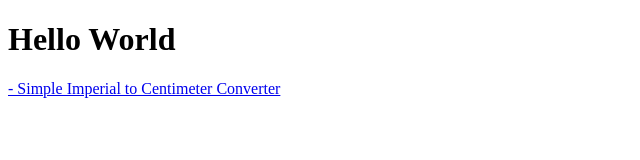
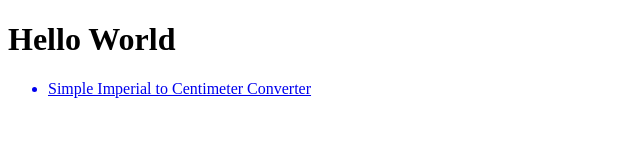
Before and after one commit to BuilderSky/buildersky.github.io, a plain HTML site: page index.html in a window 1280 px wide. Shown: the whole page, without its empty margins (0-640 px from the left). Drawn offline with Linux system fonts and the light colour scheme.

Commit message:
Made website list into Bullet List

```diff
--- a/index.html
+++ b/index.html
@@ -2,6 +2,10 @@
 <html>
 <body>
 <h1>Hello World</h1>
-<a href="https://buildersky.github.io/imperialtocenti">- Simple Imperial to Centimeter Converter</a>
+<a href="https://buildersky.github.io/imperialtocenti">
+    <ul>
+        <li>Simple Imperial to Centimeter Converter</li>
+    </ul>
+</a>
 </body>
 </html>
```
